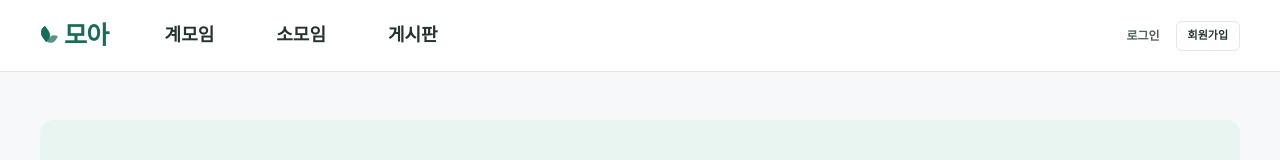
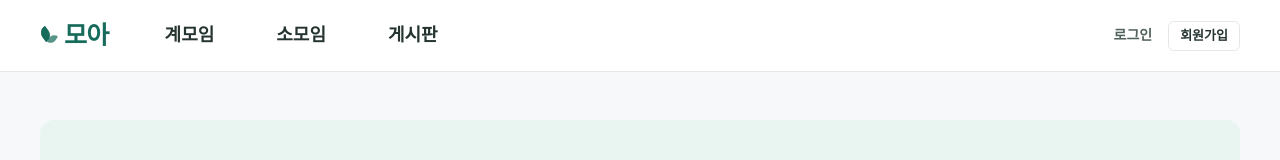
Before and after one commit to siiiha/final_project_moa, a React (Vite) app in the folder front/: page / in a window 1280 px wide. Shown: the top 160 px of the page. Built offline with nearby package versions, Linux system fonts and the light colour scheme.

Commit message:
fix: 로그인 로그아웃 마이페이지 회원가입 폰트 크기 조절

```diff
--- a/front/src/components/layout/Header.jsx
+++ b/front/src/components/layout/Header.jsx
@@ -90,7 +90,7 @@ const Actions = styled.div`
   gap: 16px;
   > a:not(${Button}) {
     color: ${({ theme }) => theme.colors.secondaryText};
-    font-size: 12px;
+    font-size: 14px;
     font-weight: 600;
   }
   @media (max-width: ${({ theme }) => theme.breakpoints.mobile}) {
@@ -103,7 +103,7 @@ const Actions = styled.div`
 const SignupButton = styled(Button)`
   min-height: 30px;
   padding: 6px 11px;
-  font-size: 11px;
+  font-size: 13px;
 `;
 
 const LoggedInActions = styled.div`
@@ -115,7 +115,7 @@ const LoggedInActions = styled.div`
   a,
   button {
     color: ${({ theme }) => theme.colors.secondaryText};
-    font-size: 12px;
+    font-size: 14px;
     font-weight: 600;
   }
 
```
